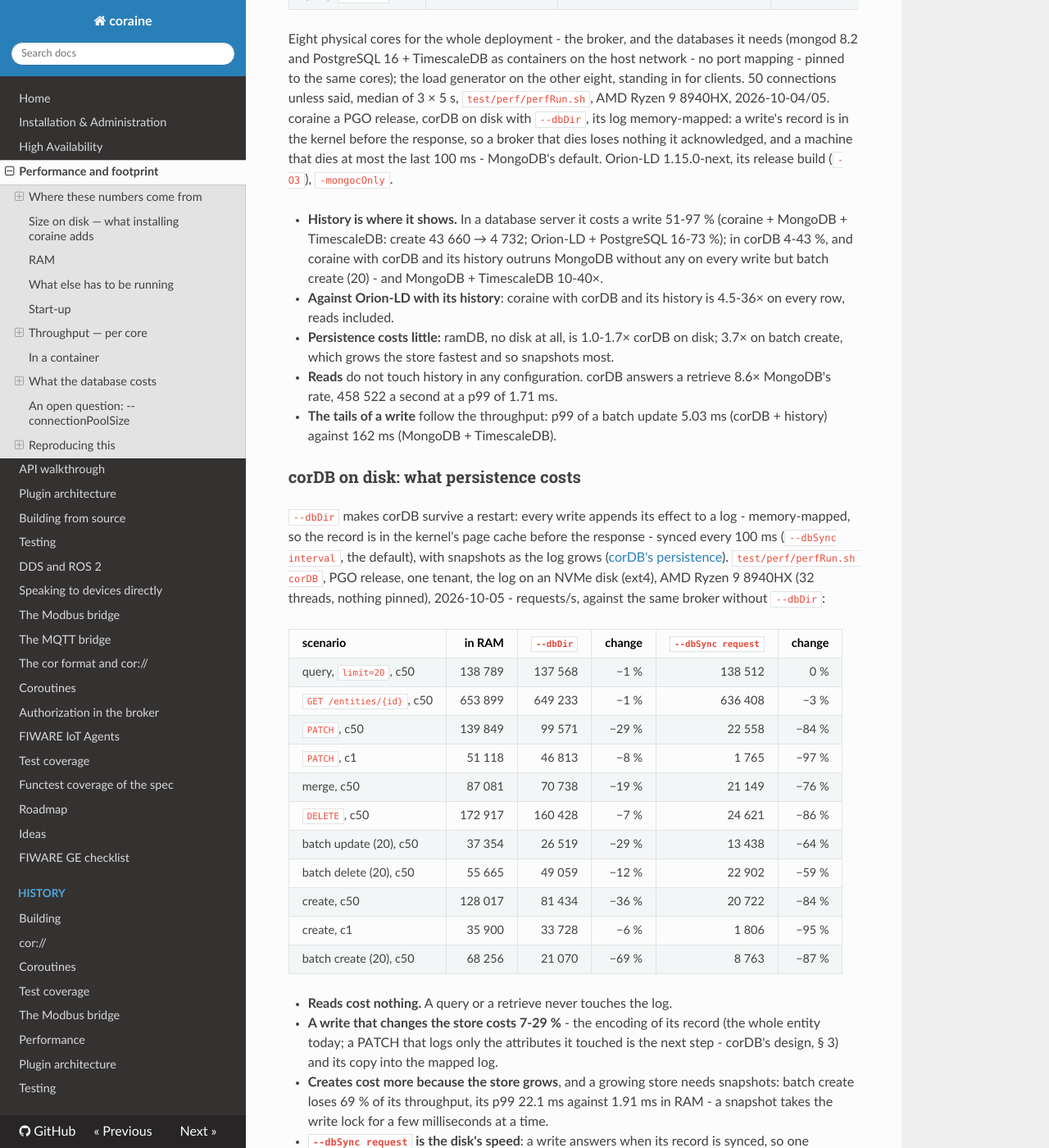
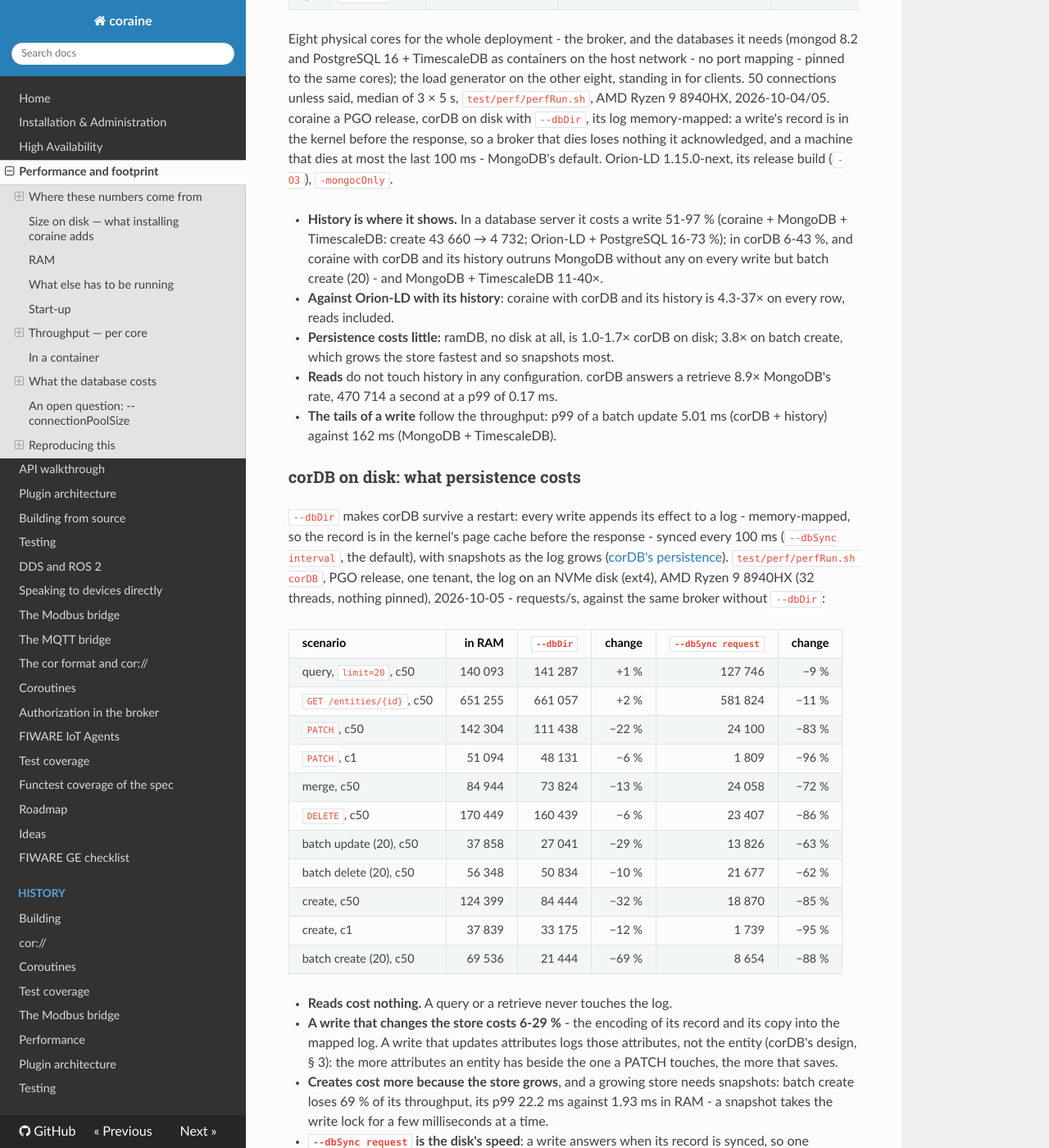
Before and after one commit to SEAMWARE/coraine, an MkDocs documentation site: the page built from doc/performance.md, in a window 1280 px wide and 1400 px high, scrolled down 12609 px. Shown: the whole window at 82% size. Built offline with MkDocs 1.6.1, drawn with Linux system fonts in a browser that asks for light colours; nearby versions of some CDN libraries; comment, search, counter and statistics services are not loaded; some of the changed text lies outside the part shown.

Commit message:
doc/performance.md: corDB on disk measured with ATTRS_PUT (an attribute update logs the attributes) - PATCH +11-13 %; doc/history/performance.md: the before and after, and a --dbSync request run whose syncs stalled
Co-Authored-By: Claude Opus 5.5 <noreply@anthropic.com>

```diff
--- a/doc/performance.md
+++ b/doc/performance.md
@@ -469,33 +469,33 @@ cores of machine to do what `corDB` does on one.
 
 | | coraine + MongoDB | coraine + MongoDB + TimescaleDB | coraine, corDB on disk | coraine, corDB on disk + history | coraine, ramDB | Orion-LD + MongoDB | Orion-LD + MongoDB + PostgreSQL |
 |---|---:|---:|---:|---:|---:|---:|---:|
-| create | 43 660 | 4 732 | 120 947 | 84 559 | 204 312 | 6 466 | 4 991 |
-| create, 1 connection | 7 985 | 747 | 28 648 | 22 883 | 31 280 | 4 175 | 1 114 |
-| batch create (20) | 12 236 | 396 | 14 027 | 7 997 | 51 660 | 3 571 | 1 770 |
-| merge | 26 595 | 7 455 | 96 317 | 77 202 | 131 220 | 6 381 | 5 319 |
-| `PATCH` | 17 360 | 8 516 | 127 762 | 107 860 | 183 151 | 6 500 | 5 374 |
-| `PATCH`, 1 connection | 3 859 | 897 | 36 886 | 35 488 | 39 777 | 3 500 | 974 |
-| batch update (20) | 2 662 | 767 | 27 105 | 18 808 | 38 396 | 2 482 | 2 081 |
-| `DELETE` | 28 575 | 4 826 | 205 100 | 185 510 | 225 379 | 18 494 | 9 457 |
-| batch delete (20) | 7 346 | 2 178 | 66 430 | 48 092 | 66 600 | 3 138 | 2 489 |
-| `GET /entities/{id}` | 53 102 | 54 024 | 458 522 | 464 974 | 467 884 | 31 199 | 30 918 |
-| query, `limit=20` | 22 107 | 23 567 | 73 646 | 77 394 | 77 306 | 5 521 | 5 217 |
+| create | 43 660 | 4 732 | 121 450 | 84 417 | 204 312 | 6 466 | 4 991 |
+| create, 1 connection | 7 985 | 747 | 28 433 | 22 846 | 31 280 | 4 175 | 1 114 |
+| batch create (20) | 12 236 | 396 | 13 521 | 7 680 | 51 660 | 3 571 | 1 770 |
+| merge | 26 595 | 7 455 | 103 106 | 82 574 | 131 220 | 6 381 | 5 319 |
+| `PATCH` | 17 360 | 8 516 | 144 465 | 119 962 | 183 151 | 6 500 | 5 374 |
+| `PATCH`, 1 connection | 3 859 | 897 | 38 266 | 36 057 | 39 777 | 3 500 | 974 |
+| batch update (20) | 2 662 | 767 | 27 630 | 19 060 | 38 396 | 2 482 | 2 081 |
+| `DELETE` | 28 575 | 4 826 | 211 939 | 189 868 | 225 379 | 18 494 | 9 457 |
+| batch delete (20) | 7 346 | 2 178 | 66 526 | 49 863 | 66 600 | 3 138 | 2 489 |
+| `GET /entities/{id}` | 53 102 | 54 024 | 470 714 | 496 282 | 467 884 | 31 199 | 30 918 |
+| query, `limit=20` | 22 107 | 23 567 | 76 563 | 80 441 | 77 306 | 5 521 | 5 217 |
 
 **Latency, p50 / p95 / p99, ms:**
 
 | | coraine + MongoDB | coraine + MongoDB + TimescaleDB | coraine, corDB on disk | coraine, corDB on disk + history | coraine, ramDB | Orion-LD + MongoDB | Orion-LD + MongoDB + PostgreSQL |
 |---|---:|---:|---:|---:|---:|---:|---:|
-| create | 1.08 / 1.46 / 2.37 | 9.45 / 18.6 / 31.2 | 0.32 / 8.47 / 15.3 | 0.46 / 18.4 / 38.9 | 0.22 / 0.38 / 0.47 | 6.89 / 14.6 / 21.6 | 9.44 / 18.1 / 24.7 |
-| create, 1 connection | 0.12 / 0.18 / 0.20 | 1.32 / 1.45 / 23.4 | 0.03 / 0.04 / 0.91 | 0.04 / 0.06 / 1.31 | 0.03 / 0.03 / 0.04 | 0.23 / 0.28 / 0.35 | 0.90 / 0.98 / 1.14 |
-| batch create (20) | 3.62 / 8.26 / 22.0 | 109 / 241 / 326 | 2.09 / 10.6 / 14.1 | 4.07 / 25.3 / 77.3 | 0.83 / 1.89 / 2.82 | 12.6 / 27.8 / 38.9 | 26.4 / 47.6 / 63.7 |
-| merge | 1.80 / 2.20 / 2.55 | 5.68 / 13.2 / 16.2 | 0.48 / 0.82 / 1.02 | 0.60 / 1.17 / 1.50 | 0.32 / 0.82 / 1.02 | 7.36 / 11.9 / 15.1 | 8.88 / 16.5 / 22.4 |
-| `PATCH` | 2.76 / 3.24 / 3.51 | 5.01 / 10.8 / 13.4 | 0.35 / 0.74 / 0.92 | 0.43 / 0.81 / 1.03 | 0.26 / 0.40 / 0.47 | 7.27 / 11.8 / 14.7 | 8.76 / 17.3 / 23.8 |
-| `PATCH`, 1 connection | 0.24 / 0.29 / 0.34 | 1.10 / 1.21 / 1.28 | 0.03 / 0.03 / 0.04 | 0.03 / 0.03 / 0.04 | 0.02 / 0.02 / 0.03 | 0.28 / 0.29 / 0.31 | 1.03 / 1.09 / 1.20 |
-| batch update (20) | 17.8 / 21.3 / 23.0 | 56.7 / 133 / 162 | 1.63 / 2.77 / 3.24 | 2.32 / 4.18 / 5.03 | 1.23 / 1.47 / 1.62 | 18.6 / 32.3 / 40.6 | 21.9 / 43.4 / 56.7 |
-| `DELETE` | 1.64 / 1.97 / 2.44 | 7.81 / 19.0 / 24.1 | 0.19 / 0.42 / 0.53 | 0.22 / 0.41 / 0.49 | 0.18 / 0.32 / 0.38 | 2.50 / 4.06 / 5.70 | 5.00 / 8.90 / 12.2 |
-| batch delete (20) | 5.70 / 12.6 / 16.0 | 14.2 / 50.3 / 80.2 | 0.66 / 0.85 / 0.97 | 0.94 / 1.24 / 1.50 | 0.59 / 0.83 / 0.98 | 14.0 / 28.1 / 35.9 | 16.1 / 36.4 / 66.6 |
-| `GET /entities/{id}` | 0.90 / 1.16 / 1.37 | 0.89 / 1.14 / 1.36 | 0.09 / 0.15 / 1.71 | 0.09 / 0.17 / 0.19 | 0.10 / 0.14 / 0.91 | 1.49 / 2.87 / 4.26 | 1.51 / 2.86 / 4.17 |
-| query, `limit=20` | 2.08 / 3.51 / 4.34 | 2.02 / 2.88 / 3.56 | 0.63 / 1.08 / 1.09 | 0.63 / 1.03 / 1.06 | 0.52 / 1.54 / 1.60 | 7.95 / 17.5 / 22.3 | 8.48 / 18.8 / 25.0 |
+| create | 1.08 / 1.46 / 2.37 | 9.45 / 18.6 / 31.2 | 0.31 / 5.94 / 9.71 | 0.43 / 15.7 / 33.6 | 0.22 / 0.38 / 0.47 | 6.89 / 14.6 / 21.6 | 9.44 / 18.1 / 24.7 |
+| create, 1 connection | 0.12 / 0.18 / 0.20 | 1.32 / 1.45 / 23.4 | 0.03 / 0.04 / 1.02 | 0.04 / 0.06 / 1.30 | 0.03 / 0.03 / 0.04 | 0.23 / 0.28 / 0.35 | 0.90 / 0.98 / 1.14 |
+| batch create (20) | 3.62 / 8.26 / 22.0 | 109 / 241 / 326 | 2.34 / 10.6 / 14.8 | 4.14 / 27.9 / 98.2 | 0.83 / 1.89 / 2.82 | 12.6 / 27.8 / 38.9 | 26.4 / 47.6 / 63.7 |
+| merge | 1.80 / 2.20 / 2.55 | 5.68 / 13.2 / 16.2 | 0.44 / 0.80 / 1.01 | 0.56 / 1.06 / 1.30 | 0.32 / 0.82 / 1.02 | 7.36 / 11.9 / 15.1 | 8.88 / 16.5 / 22.4 |
+| `PATCH` | 2.76 / 3.24 / 3.51 | 5.01 / 10.8 / 13.4 | 0.31 / 0.64 / 0.79 | 0.37 / 0.78 / 0.99 | 0.26 / 0.40 / 0.47 | 7.27 / 11.8 / 14.7 | 8.76 / 17.3 / 23.8 |
+| `PATCH`, 1 connection | 0.24 / 0.29 / 0.34 | 1.10 / 1.21 / 1.28 | 0.02 / 0.03 / 0.03 | 0.03 / 0.03 / 0.04 | 0.02 / 0.02 / 0.03 | 0.28 / 0.29 / 0.31 | 1.03 / 1.09 / 1.20 |
+| batch update (20) | 17.8 / 21.3 / 23.0 | 56.7 / 133 / 162 | 1.60 / 2.70 / 3.23 | 2.29 / 4.12 / 5.01 | 1.23 / 1.47 / 1.62 | 18.6 / 32.3 / 40.6 | 21.9 / 43.4 / 56.7 |
+| `DELETE` | 1.64 / 1.97 / 2.44 | 7.81 / 19.0 / 24.1 | 0.21 / 0.35 / 0.42 | 0.19 / 0.42 / 0.50 | 0.18 / 0.32 / 0.38 | 2.50 / 4.06 / 5.70 | 5.00 / 8.90 / 12.2 |
+| batch delete (20) | 5.70 / 12.6 / 16.0 | 14.2 / 50.3 / 80.2 | 0.67 / 0.85 / 0.97 | 0.92 / 1.10 / 1.19 | 0.59 / 0.83 / 0.98 | 14.0 / 28.1 / 35.9 | 16.1 / 36.4 / 66.6 |
+| `GET /entities/{id}` | 0.90 / 1.16 / 1.37 | 0.89 / 1.14 / 1.36 | 0.10 / 0.15 / 0.17 | 0.09 / 0.13 / 0.15 | 0.10 / 0.14 / 0.91 | 1.49 / 2.87 / 4.26 | 1.51 / 2.86 / 4.17 |
+| query, `limit=20` | 2.08 / 3.51 / 4.34 | 2.02 / 2.88 / 3.56 | 0.64 / 0.84 / 0.85 | 0.59 / 0.89 / 0.92 | 0.52 / 1.54 / 1.60 | 7.95 / 17.5 / 22.3 | 8.48 / 18.8 / 25.0 |
 
 Eight physical cores for the whole deployment - the broker, and the databases it needs (mongod 8.2 and
 PostgreSQL 16 + TimescaleDB as containers on the host network - no port mapping - pinned to the same
@@ -506,16 +506,16 @@ response, so a broker that dies loses nothing it acknowledged, and a machine tha
 last 100 ms - MongoDB's default. Orion-LD 1.15.0-next, its release build (`-O3`), `-mongocOnly`.
 
 - **History is where it shows.** In a database server it costs a write 51-97 % (coraine + MongoDB +
-  TimescaleDB: create 43 660 → 4 732; Orion-LD + PostgreSQL 16-73 %); in corDB 4-43 %, and coraine with corDB
+  TimescaleDB: create 43 660 → 4 732; Orion-LD + PostgreSQL 16-73 %); in corDB 6-43 %, and coraine with corDB
   and its history outruns MongoDB without any on every write but batch create (20) - and MongoDB + TimescaleDB
-  10-40×.
-- **Against Orion-LD with its history**: coraine with corDB and its history is 4.5-36× on every row,
+  11-40×.
+- **Against Orion-LD with its history**: coraine with corDB and its history is 4.3-37× on every row,
   reads included.
-- **Persistence costs little:** ramDB, no disk at all, is 1.0-1.7× corDB on disk; 3.7× on batch
+- **Persistence costs little:** ramDB, no disk at all, is 1.0-1.7× corDB on disk; 3.8× on batch
   create, which grows the store fastest and so snapshots most.
-- **Reads** do not touch history in any configuration. corDB answers a retrieve 8.6× MongoDB's rate,
-  458 522 a second at a p99 of 1.71 ms.
-- **The tails of a write** follow the throughput: p99 of a batch update 5.03 ms (corDB + history) against
+- **Reads** do not touch history in any configuration. corDB answers a retrieve 8.9× MongoDB's rate,
+  470 714 a second at a p99 of 0.17 ms.
+- **The tails of a write** follow the throughput: p99 of a batch update 5.01 ms (corDB + history) against
   162 ms (MongoDB + TimescaleDB).
 
 ### corDB on disk: what persistence costs
@@ -530,27 +530,27 @@ interval`, the default), with snapshots as the log grows
 
 | scenario | in RAM | `--dbDir` | change | `--dbSync request` | change |
 |---|---:|---:|---:|---:|---:|
-| query, `limit=20`, c50 | 138 789 | 137 568 | −1 % | 138 512 | 0 % |
-| `GET /entities/{id}`, c50 | 653 899 | 649 233 | −1 % | 636 408 | −3 % |
-| `PATCH`, c50 | 139 849 | 99 571 | −29 % | 22 558 | −84 % |
-| `PATCH`, c1 | 51 118 | 46 813 | −8 % | 1 765 | −97 % |
-| merge, c50 | 87 081 | 70 738 | −19 % | 21 149 | −76 % |
-| `DELETE`, c50 | 172 917 | 160 428 | −7 % | 24 621 | −86 % |
-| batch update (20), c50 | 37 354 | 26 519 | −29 % | 13 438 | −64 % |
-| batch delete (20), c50 | 55 665 | 49 059 | −12 % | 22 902 | −59 % |
-| create, c50 | 128 017 | 81 434 | −36 % | 20 722 | −84 % |
-| create, c1 | 35 900 | 33 728 | −6 % | 1 806 | −95 % |
-| batch create (20), c50 | 68 256 | 21 070 | −69 % | 8 763 | −87 % |
+| query, `limit=20`, c50 | 140 093 | 141 287 | +1 % | 127 746 | −9 % |
+| `GET /entities/{id}`, c50 | 651 255 | 661 057 | +2 % | 581 824 | −11 % |
+| `PATCH`, c50 | 142 304 | 111 438 | −22 % | 24 100 | −83 % |
+| `PATCH`, c1 | 51 094 | 48 131 | −6 % | 1 809 | −96 % |
+| merge, c50 | 84 944 | 73 824 | −13 % | 24 058 | −72 % |
+| `DELETE`, c50 | 170 449 | 160 439 | −6 % | 23 407 | −86 % |
+| batch update (20), c50 | 37 858 | 27 041 | −29 % | 13 826 | −63 % |
+| batch delete (20), c50 | 56 348 | 50 834 | −10 % | 21 677 | −62 % |
+| create, c50 | 124 399 | 84 444 | −32 % | 18 870 | −85 % |
+| create, c1 | 37 839 | 33 175 | −12 % | 1 739 | −95 % |
+| batch create (20), c50 | 69 536 | 21 444 | −69 % | 8 654 | −88 % |
 
 - **Reads cost nothing.** A query or a retrieve never touches the log.
-- **A write that changes the store costs 7-29 %** - the encoding of its record (the whole entity
-  today; a PATCH that logs only the attributes it touched is the next step - corDB's design, § 3) and
-  its copy into the mapped log.
+- **A write that changes the store costs 6-29 %** - the encoding of its record and its copy into the
+  mapped log. A write that updates attributes logs those attributes, not the entity (corDB's design,
+  § 3): the more attributes an entity has beside the one a PATCH touches, the more that saves.
 - **Creates cost more because the store grows**, and a growing store needs snapshots: batch create
-  loses 69 % of its throughput, its p99 22.1 ms against 1.91 ms in RAM - a snapshot takes the write lock
+  loses 69 % of its throughput, its p99 22.2 ms against 1.93 ms in RAM - a snapshot takes the write lock
   for a few milliseconds at a time.
 - **`--dbSync request` is the disk's speed**: a write answers when its record is synced, so one
-  connection does ~1 800 writes/s and fifty share each sync (group commit) for ~21 000-25 000.
+  connection does ~1 800 writes/s and fifty share each sync (group commit) for ~19 000-24 000.
 - **Recovery is not a pause worth planning for**: 100 000 entities (38 MB of log or of snapshot) are
   back in **0.19 s** after `kill -9` (the log replayed) or a clean stop (the snapshot loaded) -
   measured 2026-10-04, the format unchanged since.
```
Also changed, not shown: README.md (+2 -2 lines), doc/history/performance.md (+22 -0 lines).
